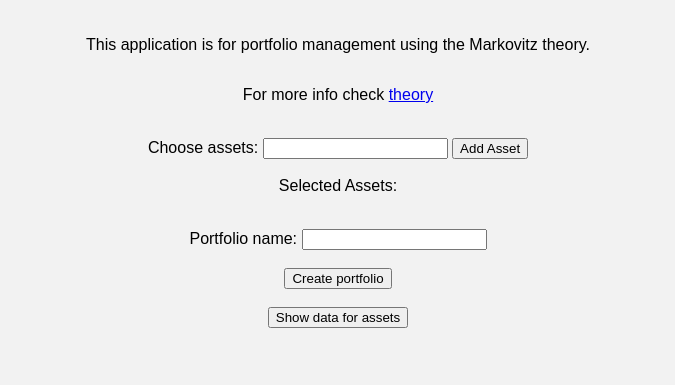
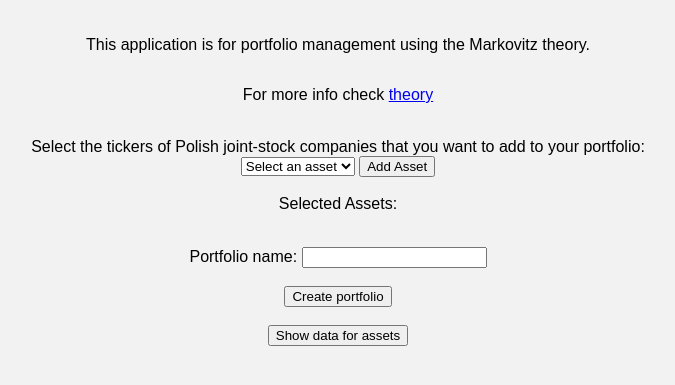
Before and after one commit to Stanotech/stock_market, a Django app: template templates/form.html in a window 1280 px wide. Shown: the top 385 px of the page, without its empty margins (302-977 px from the left). Run offline with Django 3.2, Linux system fonts and the light colour scheme; the template is opened without the code that fills it: values that come from a table or form of the project are taken from there, others are empty; data comes from the database, SQL or seed files in the repository; both versions use the stored data as it was after the commit.

Commit message:
fix(ui): correct front page content

```diff
--- a/portfolio/views.py
+++ b/portfolio/views.py
@@ -40,7 +40,6 @@ class HomeView(APIView):
         except Portfolio.DoesNotExist:
             # Markowivz calculation
             mark_output = DataFunctions.markovitz(selected_asset_names)
-            print(mark_output)
 
             if mark_output is None:
                 return Response({'message': 'Markowitz calculation failed'}, status=status.HTTP_400_BAD_REQUEST)
--- a/stock_market/settings.py
+++ b/stock_market/settings.py
@@ -21,7 +21,7 @@ BASE_DIR = Path(__file__).resolve().parent.parent
 # See https://docs.djangoproject.com/en/3.2/howto/deployment/checklist/
 
 # SECURITY WARNING: keep the secret key used in production secret!
-SECRET_KEY = getenv("SECRET_KEY")
+SECRET_KEY = "}y>LeuL`.v~>X}VN'y^]`|:x@*(&_f)`)h/jubjFgWx&9Ixvr'"
 
 # SECURITY WARNING: don't run with debug turned on in production!
 DEBUG = getenv("IS_DEVELOPMENT", True)
--- a/templates/form.html
+++ b/templates/form.html
@@ -9,18 +9,20 @@
 </head>
 <body>
     <div class="container">
-        <p> This application is for portfolio management using the Markovitz theory. </p>
-        <p> For more info check <a href="https://medium.com/@JaveriaSaif/markowitz-portfolio-6789a65f26d3" target="_blank">theory</a> </p>
+        <p>This application is for portfolio management using the Markovitz theory.</p>
+        <p>For more info check <a href="https://medium.com/@JaveriaSaif/markowitz-portfolio-6789a65f26d3" target="_blank">theory</a></p>
         <br>
         <form method="POST" id="portfolio-form">
             {% csrf_token %}
-            <label for="selected_assets">Choose assets:</label>
-            <input type="text" id="selected_assets" name="selected_assets" list="asset-list" multiple>
-            <datalist id="asset-list">
+            <label for="selected_assets">Select the tickers of Polish joint-stock companies that you want to add to your portfolio:</label>
+            <br>
+            <!-- Zmienione pole input na select -->
+            <select id="selected_assets" name="selected_assets">
+                <option value="" disabled selected>Select an asset</option>
                 {% for asset in assets %}
                     <option value="{{ asset.name }}">{{ asset.name }}</option>
                 {% endfor %}
-            </datalist>
+            </select>
             <button type="button" id="add-asset">Add Asset</button>
             <br>
             <br>
@@ -44,8 +46,8 @@
             // Funkcja dodająca aktywa
             function addSelectedAsset(asset) {
                 selectedAssets.push(asset);
-                $("#selected-assets-list").append(asset + "<br>");
-                $("#selected_assets").val("");
+                $("#selected-assets-list").append("<li>" + asset + "</li>");
+                $("#selected_assets").val(""); // Zresetowanie wyboru w select
             }
 
             // Obsługa kliknięcia przycisku dodawania aktywa
```
Also changed, not shown: db.sqlite3, 2 other files.
